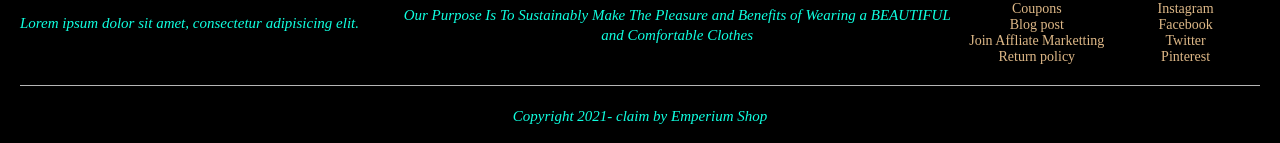
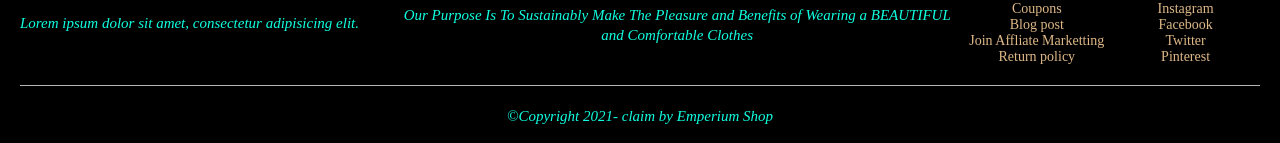
Before and after one commit to Raghava-Moorthy/Raghava_Moorthy, a Jekyll site: the page web/index.html, which Jekyll copies as it is, in a window 1280 px wide and 900 px high, scrolled down 2359 px. Shown: the part 754-897 px from the top of the window. Built offline with Jekyll 4.4.1, drawn with Linux system fonts in a browser that asks for light colours; nearby versions of some CDN libraries; some web fonts are replaced.

Commit message:
Update index.html
F

```diff
--- a/web/index.html
+++ b/web/index.html
@@ -263,7 +263,7 @@
               </div>
           </div>
           <hr>
-          <p class="copyright"> Copyright 2021- claim by Emperium Shop </p>
+          <p class="copyright">&copy;Copyright 2021- claim by Emperium Shop </p>
       </div>
   </div>
 <!------------js for toggle menus-------->
```
